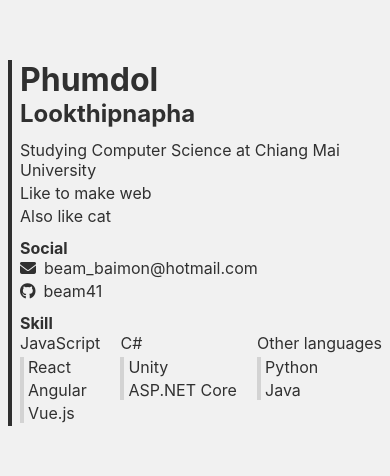
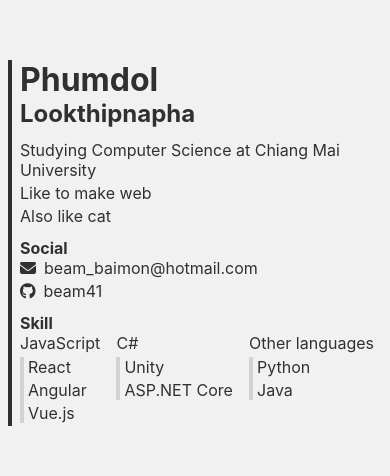
Before and after one commit to fossabot/beam41.github.io, a React (Create React App) app: page / in a window 390 px wide. Shown: the part 179-655 px from the top of the page. Built offline with nearby package versions, Linux system fonts and the light colour scheme.

Commit message:
add some margin to bigbox

```diff
--- a/src/components/Home/middle/middle.module.scss
+++ b/src/components/Home/middle/middle.module.scss
@@ -23,6 +23,6 @@
     }
 
     .bigbox {
-        margin-left: 0.5rem;
+        margin: 0 0.5rem;
     }
 }
```
